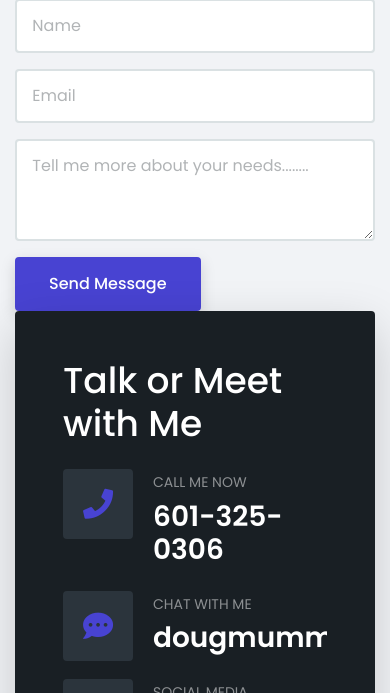
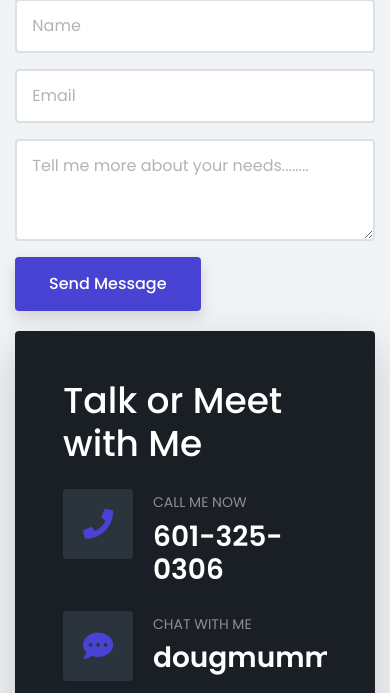
Before and after one commit to dpmumme12/Portfolio-Website, a PHP site: page /public/index.html in a window 390 px wide. Shown: the part 5807-6500 px from the top of the page. Run offline with PHP 8.4, Linux system fonts and the light colour scheme.

Commit message:
site changes

```diff
--- a/public/css/custom.css
+++ b/public/css/custom.css
@@ -10,4 +10,7 @@
 	  overflow: scroll;
 	  overflow-y: hidden;
 	}
+	.contact-info-mobile{
+		padding-top: 20px;
+	}
   }
--- a/public/index.html
+++ b/public/index.html
@@ -318,7 +318,7 @@
               <button id="submit-btn" class="btn btn-primary d-inline-flex" type="submit">Send Message</button>
             </form>
           </div>
-          <div class="col-lg-6">
+          <div class="col-lg-6 contact-info-mobile">
             <div class="bg-dark-1 rounded shadow-lg p-5">
               <h3 class="text-9 text-white mb-4">Talk or Meet with Me</h3>
               <div class="featured-box style-3 mb-4">
```
